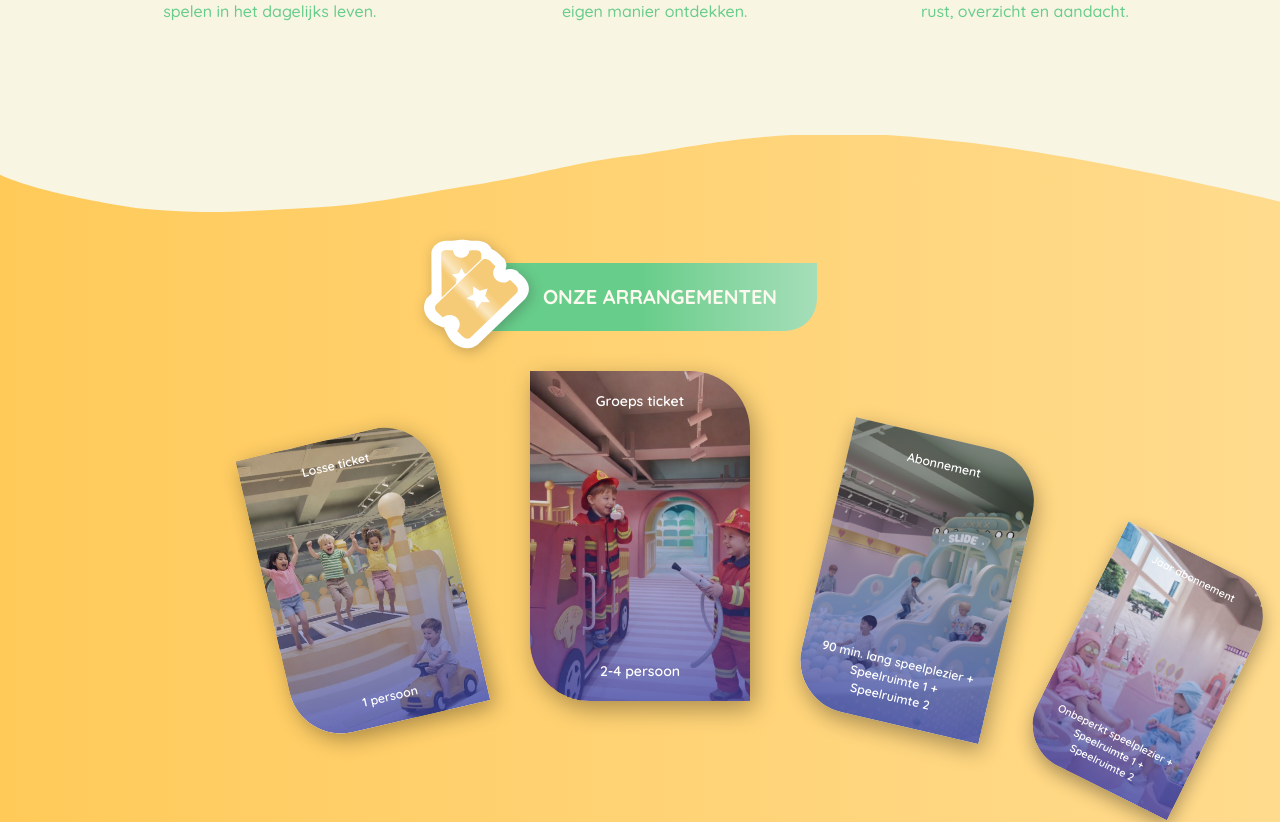
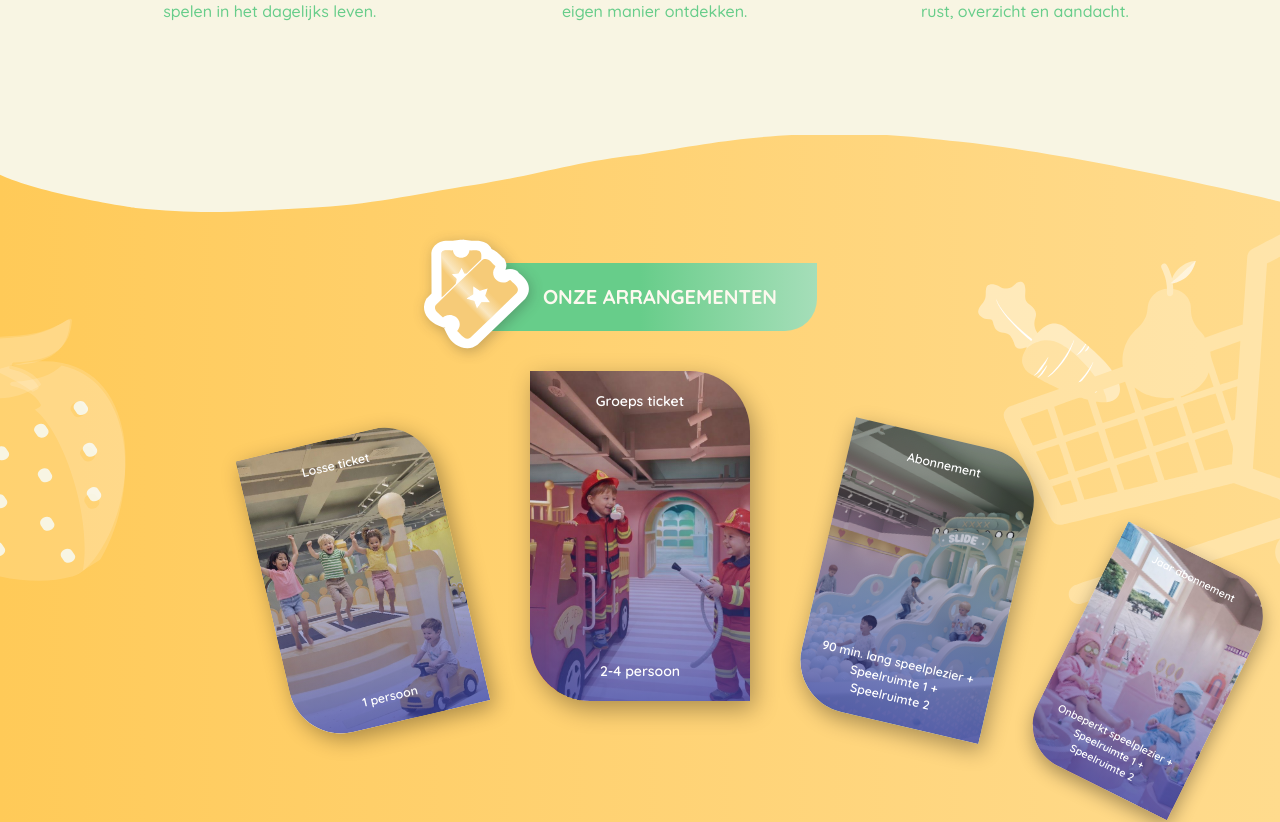
Before and after one commit to abdessadekbirama/mini-masters, a Next.js app: page / in a window 1280 px wide. Shown: the part 1600-2422 px from the top of the page. Built offline with nearby package versions, Linux system fonts and the light colour scheme; a web font is replaced by a local one.

Commit message:
fix issues

```diff
--- a/app/components/Slider.tsx
+++ b/app/components/Slider.tsx
@@ -1,236 +1,3 @@
-
-// "use client";
-
-// import { useEffect, useState, useCallback, useRef } from "react";
-
-// export default function Slider() {
-//   const data = [
-//     { bg: "img1.jpg", text1: "Losse ticket", text2: "1 persoon" },
-//     { bg: "img2.jpg", text1: "Groeps ticket", text2: "2-4 persoon" },
-//     {
-//       bg: "img3.png",
-//       text1: "Abonnement",
-//       text2: "90 min. lang speelplezier + Speelruimte 1 + Speelruimte 2",
-//     },
-//     {
-//       bg: "img4.jpg",
-//       text1: "Jaar abonnement",
-//       text2: "Onbeperkt speelplezier + Speelruimte 1 + Speelruimte 2",
-//     },
-//     {
-//       bg: "img5.jpg",
-//       text1: "Kinderfeestje",
-//       text2: "150 min. lang speelplezier + Speelruimte 1 & 2 + Restaurant",
-//     },
-//   ];
-
-//   const total = data.length;
-
-//   const [screenW, setScreenW] = useState(1440);
-//   const containerRef = useRef<HTMLDivElement>(null);
-//   const [containerSize, setContainerSize] = useState({ w: 1440, h: 800 });
-
-//   useEffect(() => {
-//     const updateScreen = () => setScreenW(window.innerWidth);
-//     updateScreen();
-//     window.addEventListener("resize", updateScreen);
-//     return () => window.removeEventListener("resize", updateScreen);
-//   }, []);
-
-//   // ResizeObserver — fires only when size actually changes, no infinite loop
-//   useEffect(() => {
-//     const el = containerRef.current;
-//     if (!el) return;
-//     const observer = new ResizeObserver((entries) => {
-//       const { width, height } = entries[0].contentRect;
-//       setContainerSize({ w: width, h: height });
-//     });
-//     observer.observe(el);
-//     setContainerSize({ w: el.offsetWidth, h: el.offsetHeight });
-//     return () => observer.disconnect();
-//   }, []);
-
-//   const CARD_WIDTH = 200;
-//   const CARD_HEIGHT = 350;
-//   const VISIBLE = Math.floor(total / 2);
-
-//   const ANGLE_STEP = 22;
-//   const angleRad2 = (2 * ANGLE_STEP * Math.PI) / 180;
-//   const targetX = screenW / 2 - CARD_WIDTH / 2 - 24;
-//   const RADIUS = Math.max(targetX / Math.sin(angleRad2), 500);
-
-//   const isAnimating = useRef(false);
-//   const [virtualIndex, setVirtualIndex] = useState(0);
-//   const cardVirtual = useRef<number[]>(data.map((_, i) => i));
-
-//   const next = useCallback(() => {
-//     if (isAnimating.current) return;
-//     isAnimating.current = true;
-//     setVirtualIndex((prev) => {
-//       const nextV = prev + 1;
-//       const leavingDataIndex = (((prev - VISIBLE) % total) + total) % total;
-//       cardVirtual.current[leavingDataIndex] = nextV + VISIBLE;
-//       return nextV;
-//     });
-//     setTimeout(() => { isAnimating.current = false; }, 520);
-//   }, [total, VISIBLE]);
-
-//   useEffect(() => {
-//     const interval = setInterval(next, 3000);
-//     return () => clearInterval(interval);
-//   }, [next]);
-
-//   const getSlot = (index: number) => cardVirtual.current[index] - virtualIndex;
-
-//   const getCardStyle = (slot: number): React.CSSProperties => {
-//     const angleDeg = slot * ANGLE_STEP;
-//     const angleRad = (angleDeg * Math.PI) / 180;
-//     const x = RADIUS * Math.sin(angleRad);
-//     const y = RADIUS * (1 - Math.cos(angleRad)) * 0.45;
-//     const absSlot = Math.abs(slot);
-//     const scale = absSlot === 0 ? 1 : absSlot === 1 ? 0.88 : 0.76;
-//     const zIndex = absSlot === 0 ? 5 : absSlot === 1 ? 3 : 1;
-//     const hidden = absSlot > VISIBLE;
-//     return {
-//       position: "absolute",
-//       width: `${CARD_WIDTH}px`,
-//       left: `calc(50% + ${x}px - ${CARD_WIDTH / 2}px)`,
-//       top: `${y}px`,
-//       transform: `rotate(${angleDeg * 0.6}deg) scale(${scale})`,
-//       transformOrigin: "bottom center",
-//       zIndex,
-//       opacity: hidden ? 0 : 1,
-//       transition: hidden
-//         ? "none"
-//         : "left 0.5s cubic-bezier(0.25, 0.46, 0.45, 0.94), top 0.5s cubic-bezier(0.25, 0.46, 0.45, 0.94), transform 0.5s cubic-bezier(0.25, 0.46, 0.45, 0.94), opacity 0.3s ease",
-//       pointerEvents: hidden ? "none" : "auto",
-//     };
-//   };
-
-//   // --- Wave clip path in absolute pixel coordinates ---
-//   // AMP is a fixed pixel value — the wave amplitude never changes with container height.
-//   const W = containerSize.w || 1440;
-//   const H = containerSize.h || 800;
-//   const AMP = 40; // px — constant, independent of W and H
-
-//   const wavePath = [
-//     `M 0,${AMP * 1.0}`,
-//     `C ${W * 0.0335},${AMP * 1.5}  ${W * 0.106},${AMP * 1.83}  ${W * 0.106},${AMP * 1.83}`,
-//     `C ${W * 0.1576},${AMP * 2.0}  ${W * 0.1877},${AMP * 1.92} ${W * 0.2397},${AMP * 1.83}`,
-//     `C ${W * 0.2916},${AMP * 1.75} ${W * 0.3202},${AMP * 1.5}  ${W * 0.3715},${AMP * 1.25}`,
-//     `C ${W * 0.4216},${AMP * 1.0}  ${W * 0.4492},${AMP * 0.67} ${W * 0.4994},${AMP * 0.5}`,
-//     `C ${W * 0.5471},${AMP * 0.25} ${W * 0.5738},${AMP * 0.08} ${W * 0.6221},${0}`,
-//     `C ${W * 0.6715},${-AMP * 0.08} ${W * 0.6994},${0} ${W * 0.7487},${AMP * 0.17}`,
-//     `C ${W * 0.8484},${AMP * 0.5}  ${W},${AMP * 1.67} ${W},${AMP * 1.67}`,
-//     `L ${W},${H - AMP * 1.67}`,
-//     `C ${W * 0.929},${H - AMP * 2.17}  ${W * 0.8821},${H - AMP * 2.25} ${W * 0.8821},${H - AMP * 2.25}`,
-//     `C ${W * 0.8305},${H - AMP * 2.42} ${W * 0.8021},${H - AMP * 2.5}  ${W * 0.75},${H - AMP * 2.5}`,
-//     `C ${W * 0.7022},${H - AMP * 2.5}  ${W * 0.6738},${H - AMP * 2.42} ${W * 0.6263},${H - AMP * 2.25}`,
-//     `C ${W * 0.5761},${H - AMP * 2.08} ${W * 0.5492},${H - AMP * 1.67} ${W * 0.5},${H - AMP * 1.08}`,
-//     `C ${W * 0.4532},${H - AMP * 0.58} ${W * 0.4189},${H - AMP * 0.33} ${W * 0.3715},${H - AMP * 0.12}`,
-//     `C ${W * 0.3214},${H + AMP * 0.08}  ${W * 0.2905},${H + AMP * 0.17} ${W * 0.2397},${H}`,
-//     `C ${W * 0.1893},${H - AMP * 0.08}  ${W * 0.1557},${H - AMP * 0.17} ${W * 0.106},${H - AMP * 0.42}`,
-//     `C ${W * 0.0577},${H - AMP * 0.67}  ${0},${H - AMP * 1.17} ${0},${H - AMP * 1.17}`,
-//     `Z`,
-//   ].join(" ");
-
-//   const clipId = "wavyClipFixed";
-
-//   return (
-//     <>
-//       {/*
-//         The SVG <defs> sit inside the container. With clipPathUnits="userSpaceOnUse",
-//         coordinates map to the element being clipped (the container itself):
-//         (0,0) = container top-left, (W,H) = container bottom-right.
-
-//         The clipPath is applied to the outer container via style.clipPath so the
-//         wave cuts into the page — visible against whatever surrounds the section.
-
-//         overflow-hidden is intentionally removed so the clipped edge is exposed.
-//       */}
-//       <div
-//         ref={containerRef}
-//         style={{
-//           fontFamily: "Quicksand",
-//           position: "relative",
-//           clipPath: `url(#${clipId})`,
-//         }}
-//         className="w-full mt-2 md:h-fit h-[70vh] pt-32 bg-linear-to-r from-[#FFCA58] to-[#FFDB8D] overflow-hidden"
-//       >
-//         {/* Zero-size SVG — invisible, only defines clip geometry */}
-//         <svg
-//           aria-hidden="true"
-//           style={{
-//             position: "absolute",
-//             width: 0,
-//             height: 0,
-//             overflow: "visible",
-//             pointerEvents: "none",
-//           }}
-//         >
-//           <defs>
-//             <clipPath id={clipId} clipPathUnits="userSpaceOnUse">
-//               <path d={wavePath} />
-//             </clipPath>
-//           </defs>
-//         </svg>
-
-//         {/* Header badge */}
-//         <div className="flex w-fit md:px-10 px-5 md:py-4 py-2 md:pl-20 pl-10 items-center relative justify-center mx-auto m-auto bg-linear-to-r from-[#67CD8A] via-[#67CD8A] to-[#A5DEB9] rounded-br-4xl">
-//           <img
-//             src="/assets/icons/badge2.svg"
-//             className="absolute md:hidden"
-//             style={{ width: "100px", left: "-10%" }}
-//             alt=""
-//           />
-//           <img
-//             src="/assets/icons/badge2.svg"
-//             className="absolute hidden md:block"
-//             style={{ width: "130px", left: -50 }}
-//             alt=""
-//           />
-//           <h1 className="font-bold md:text-xl text-center text-[#FDF9EF] py-1 md:pl-0 pl-8 w-full rounded-br-4xl">
-//             ONZE ARRANGEMENTEN
-//           </h1>
-//         </div>
-
-//         {/* Arc Carousel */}
-//         <div
-//           className="relative mt-10 w-full mb-32"
-//           style={{ height: `${CARD_HEIGHT + 180}px`, overflow: "visible" }}
-//         >
-//           {data.map((item, index) => {
-//             const slot = getSlot(index);
-//             return (
-//               <div key={index} style={getCardStyle(slot)}>
-//                 <div
-//                   style={{
-//                     background: `url('/assets/slider/${item.bg}') no-repeat center/cover`,
-//                     boxShadow: "4px 8px 24px 0px #00000055",
-//                     height: `${CARD_HEIGHT}px`,
-//                   }}
-//                   className="rounded-tr-[60px] rounded-bl-[60px] relative overflow-hidden text-white font-semibold flex flex-col items-center justify-between py-5 cursor-pointer"
-//                   onClick={next}
-//                 >
-//                   <div
-//                     style={{
-//                       background:
-//                         "linear-gradient(180deg, rgba(144, 119, 70, 0) 0%, rgba(56, 64, 163, 0.75) 100%)",
-//                       height: "80%",
-//                     }}
-//                     className="absolute bottom-0 left-0 right-0 rounded-bl-[60px]"
-//                   />
-//                   <h1 className="z-20 text-center text-sm px-3">{item.text1}</h1>
-//                   <h1 className="z-20 text-center px-5 text-sm">{item.text2}</h1>
-//                 </div>
-//               </div>
-//             );
-//           })}
-//         </div>
-//       </div>
-//     </>
-//   );
-// }
 "use client";
 
 import { useEffect, useState, useCallback, useRef } from "react";
@@ -282,8 +49,8 @@ export default function Slider() {
   }, []);
 
   const isMobile = screenW < 768;
-  const CARD_WIDTH = isMobile ? Math.round(220 * 2 / 3) : 220;   // ~147 on mobile
-  const CARD_HEIGHT = isMobile ? Math.round(330 * 2 / 3) : 330;  // ~220 on mobile
+  const CARD_WIDTH = isMobile ? Math.round((220 * 2) / 3) : 220; // ~147 on mobile
+  const CARD_HEIGHT = isMobile ? Math.round((330 * 2) / 3) : 330; // ~220 on mobile
   const VISIBLE = Math.floor(total / 2); // 2
 
   const ANGLE_STEP = 22;
@@ -306,7 +73,9 @@ export default function Slider() {
       cardVirtual.current[leavingDataIndex] = nextV + VISIBLE;
       return nextV;
     });
-    setTimeout(() => { isAnimating.current = false; }, 520);
+    setTimeout(() => {
+      isAnimating.current = false;
+    }, 520);
   }, [total, VISIBLE]);
 
   useEffect(() => {
@@ -380,7 +149,7 @@ export default function Slider() {
           position: "relative",
           clipPath: `url(#${clipId})`,
         }}
-        className="w-full mt-2 md:h-fit h-screen pt-28 md:pt-32 bg-linear-to-r from-[#FFCA58] to-[#FFDB8D] overflow-hidden"
+        className="w-full relative mt-2 md:h-fit h-screen pt-28 md:pt-32 bg-linear-to-r from-[#FFCA58] to-[#FFDB8D] overflow-hidden"
       >
         {/* Zero-size SVG — invisible, only defines clip geometry */}
         <svg
@@ -399,7 +168,16 @@ export default function Slider() {
             </clipPath>
           </defs>
         </svg>
-
+        <img
+          src="/assets/icons/cards-icon1.svg"
+          className="absolute right-0 top-10 md:w-80 w-30"
+          alt=""
+        />
+        <img
+          src="/assets/icons/cards-icon2.svg"
+          className="absolute left-0 md:w-40 w-20"
+          alt=""
+        />
         {/* Header badge */}
         <div className="flex w-fit md:px-10 px-5 md:py-4 py-2 md:pl-20 pl-10 items-center relative justify-center mx-auto m-auto bg-linear-to-r from-[#67CD8A] via-[#67CD8A] to-[#A5DEB9] rounded-br-4xl">
           <img
@@ -445,8 +223,12 @@ export default function Slider() {
                     }}
                     className="absolute bottom-0 left-0 right-0 rounded-bl-[60px]"
                   />
-                  <h1 className="z-20 text-center text-sm px-3">{item.text1}</h1>
-                  <h1 className="z-20 text-center px-5 text-sm">{item.text2}</h1>
+                  <h1 className="z-20 text-center text-sm px-3">
+                    {item.text1}
+                  </h1>
+                  <h1 className="z-20 text-center px-5 text-sm">
+                    {item.text2}
+                  </h1>
                 </div>
               </div>
             );
```
Also changed, not shown: public/assets/icons/cards-icon1.svg (added), public/assets/icons/cards-icon2.svg (added).
